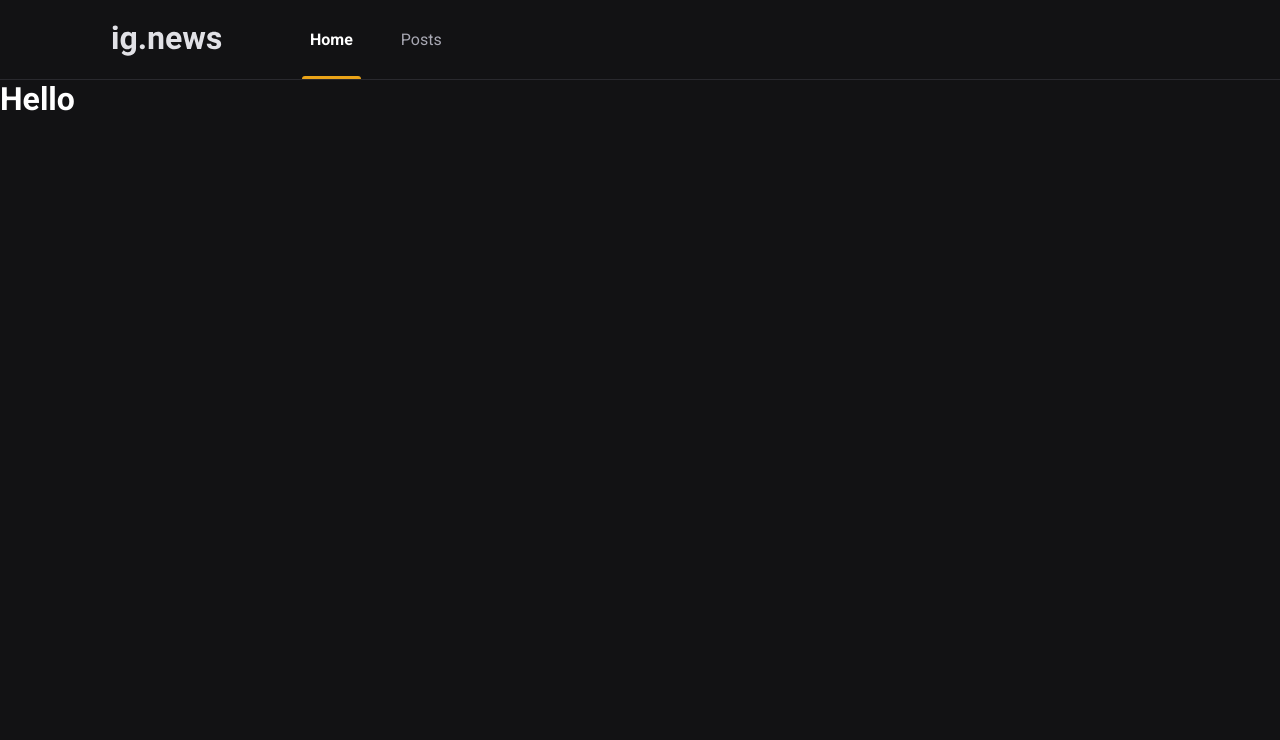
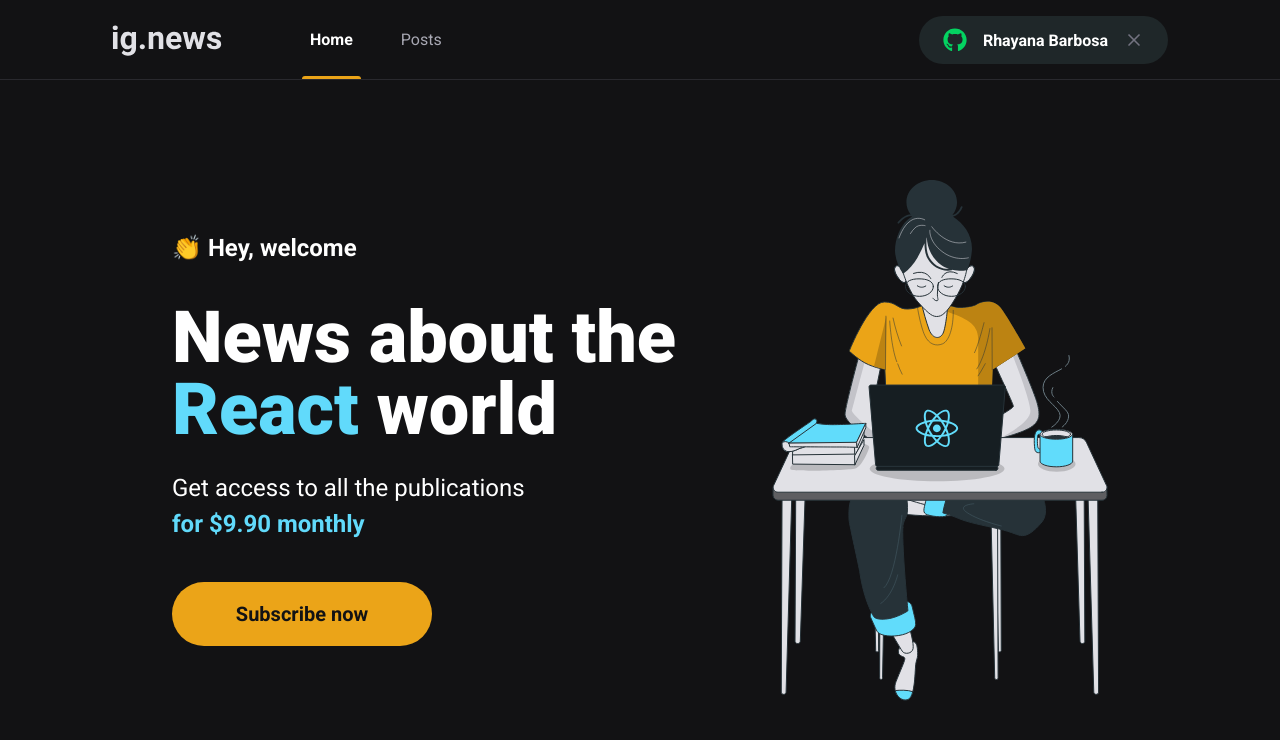
Before and after one commit to rhayana-b/ig-news, a Next.js app: page / in a window 1280 px wide. Shown: the top 740 px of the page. Built offline with nearby package versions, Linux system fonts and the light colour scheme.

Commit message:
create home page and buttons

```diff
--- a/package.json
+++ b/package.json
@@ -11,6 +11,7 @@
     "next": "12.0.7",
     "react": "17.0.2",
     "react-dom": "17.0.2",
+    "react-icons": "^4.3.1",
     "sass": "^1.45.2"
   },
   "devDependencies": {
--- a/src/components/Header/index.jsx
+++ b/src/components/Header/index.jsx
@@ -1,3 +1,4 @@
+import { SignInButton } from '../SignInButton';
 import styles from './styles.module.scss';
 
 export function Header() {
@@ -9,6 +10,7 @@
           <a href="/" className={styles.active}>Home</a>
           <a href="/posts">Posts</a>
         </nav>
+        <SignInButton />
       </div>
     </header>
   )
--- a/src/components/Header/styles.module.scss
+++ b/src/components/Header/styles.module.scss
@@ -52,4 +52,8 @@
       }
     }
   }
+
+  button {
+    margin-left: auto;
+  }
 }
--- /dev/null
+++ b/src/components/SignInButton/index.tsx
@@ -0,0 +1,20 @@
+import { FaGithub } from 'react-icons/fa';
+import { FiX } from 'react-icons/fi';
+import styles from'./styles.module.scss';
+
+export function SignInButton() {
+  const isUserLoggedIn = true;
+
+  return isUserLoggedIn ? (
+    <button type="button" className={styles.signInButton}>
+      <FaGithub color="#04d361"/>
+      Rhayana Barbosa
+      <FiX color="#737380" className={styles.closeIcon}/>
+    </button>
+  ) : (
+    <button type="button" className={styles.signInButton}>
+      <FaGithub color="#eba417"/>
+      Sign in with Github
+    </button>
+  );
+}
--- /dev/null
+++ b/src/components/SignInButton/styles.module.scss
@@ -0,0 +1,31 @@
+.signInButton {
+  display: flex;
+  align-items: center;
+  justify-content: center;
+
+  height: 3rem;
+  border-radius: 3rem;
+  background: var(--gray-850);
+  border: 0;
+  padding: 0 1.5rem;
+
+  color: var(--white);
+  font-weight: bold;
+
+  svg:first-child {
+    margin-right: 1rem;
+    font-size: 24px;
+  }
+
+
+  svg.closeIcon {
+    margin-left: 1rem;
+    font-size: 20px;
+  }
+
+  &:hover {
+    filter: brightness(0.8);
+  }
+
+  transition: filter 0.2s;
+}
--- /dev/null
+++ b/src/components/SubscribeButton/index.tsx
@@ -0,0 +1,10 @@
+
+import styles from'./styles.module.scss';
+
+export function SubscribeButton() {
+  return (
+    <button type="button" className={styles.subscribeButton}>
+      Subscribe now
+    </button>
+  );
+}
--- /dev/null
+++ b/src/components/SubscribeButton/styles.module.scss
@@ -0,0 +1,22 @@
+.subscribeButton {
+  display: flex;
+  align-items: center;
+  justify-content: center;
+
+  width: 260px;
+  height: 4rem;
+  border-radius: 2rem;
+  border: 0;
+  background: var(--yellow-500);
+  color: var(--gray-900);
+  padding: 0 1.5rem;
+
+  font-size: 1.25rem;
+  font-weight: bold;
+
+  &:hover {
+    filter: brightness(0.8);
+  }
+
+  transition: filter 0.2s;
+}
--- /dev/null
+++ b/src/pages/home.module.scss
@@ -0,0 +1,45 @@
+.contentContainer {
+  display: flex;
+  align-items: center;
+  justify-content: center;
+
+  width: 100%;
+  max-width: 1120px;
+  margin: 0 auto;padding: 0 2rem;
+  height: calc(100vh - 5rem); // viewport total - 5rem from Header height
+}
+
+.heroSection {
+  max-width: 600px;
+
+  > span {
+    font-size: 1.5rem;
+    font-weight: bold;
+  }
+
+  h1 {
+    font-size: 4.5rem;
+    line-height: 4.5rem;
+    font-weight: 900;
+    margin-top: 2.5rem;
+
+    span {
+      color: var(--cyan-500);
+    }
+  }
+
+  p {
+    font-size: 1.5rem;
+    line-height: 2.25rem;
+    margin-top: 1.5rem;
+
+    span {
+      color: var(--cyan-500);
+      font-weight: bold;
+    }
+  }
+
+  button {
+    margin-top: 2.5rem;
+  }
+}
--- a/src/pages/index.tsx
+++ b/src/pages/index.tsx
@@ -1,12 +1,27 @@
 import Head from "next/head";
+import styles from './home.module.scss';
+import { SubscribeButton } from "../components/SubscribeButton";
 
 export default function Home() {
   return (
     <>
     <Head>
-      <title>Início | ig.news</title>
+      <title>Home | ig.news</title>
     </Head>
-    <h1>Hello</h1>
+
+    <main className={styles.contentContainer}>
+      <section className={styles.heroSection}>
+        <span>👏 Hey, welcome</span>
+        <h1>News about the <span>React</span> world</h1>
+        <p>
+          Get access to all the publications <br />
+          <span>for $9.90 monthly</span>
+        </p>
+        <SubscribeButton />
+      </section>
+
+      <img src="/images/avatar.svg" alt="Girl coding" />
+    </main>
     </>
   )
 }
--- a/src/styles/global.scss
+++ b/src/styles/global.scss
@@ -10,9 +10,10 @@
   --gray-100: #e1e1e6;
   --gray-300: #a8a8b3;
   --gray-800: #29292e;
+  --gray-850: #1f2729;
   --gray-900: #121214;
 
-  --cian-500: #61dafb;
+  --cyan-500: #61dafb;
   --yellow-500: #eba418;
 }
 
```
Also changed, not shown: 1 other file (tests, documents, lock files or other folders).
